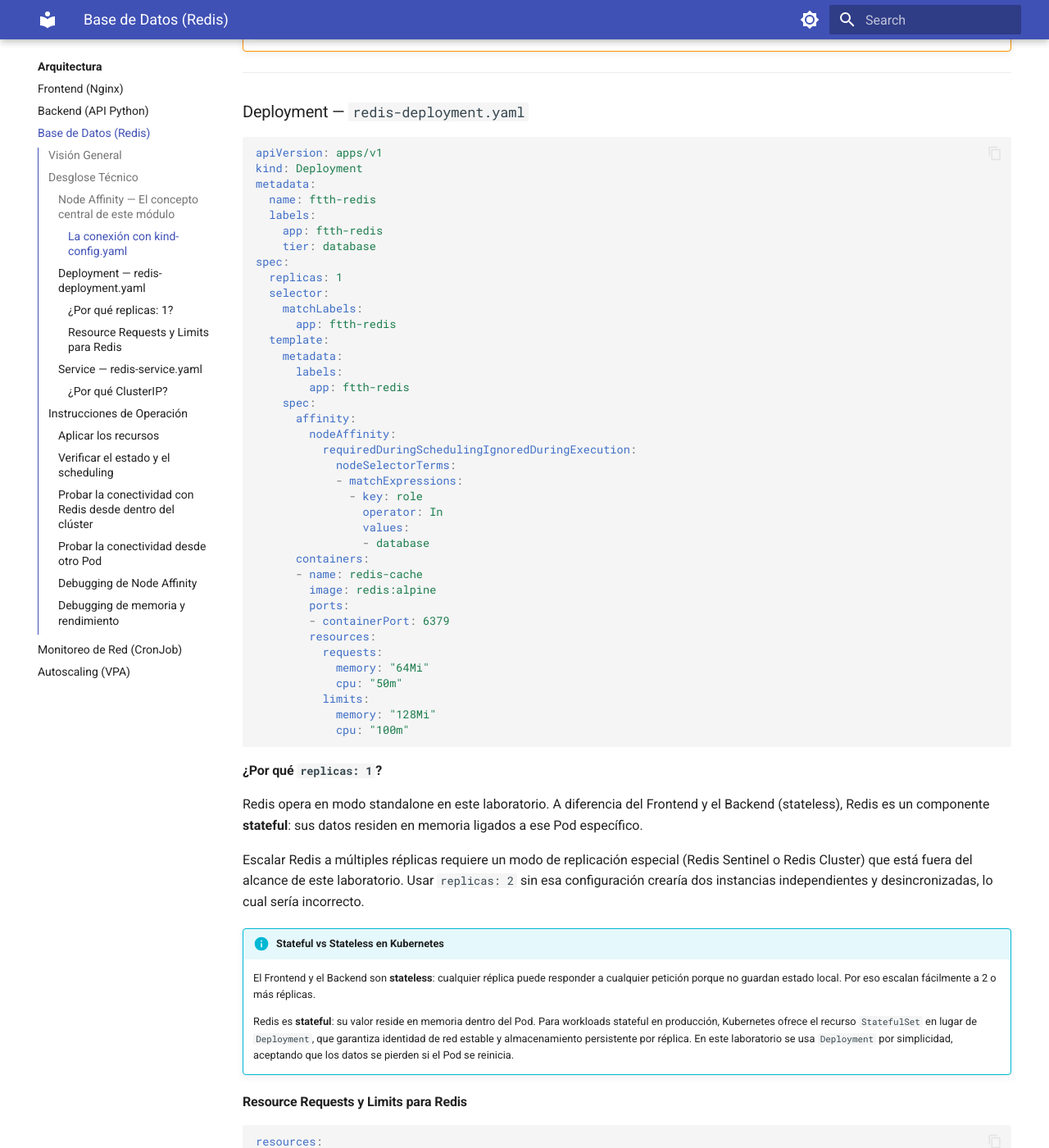
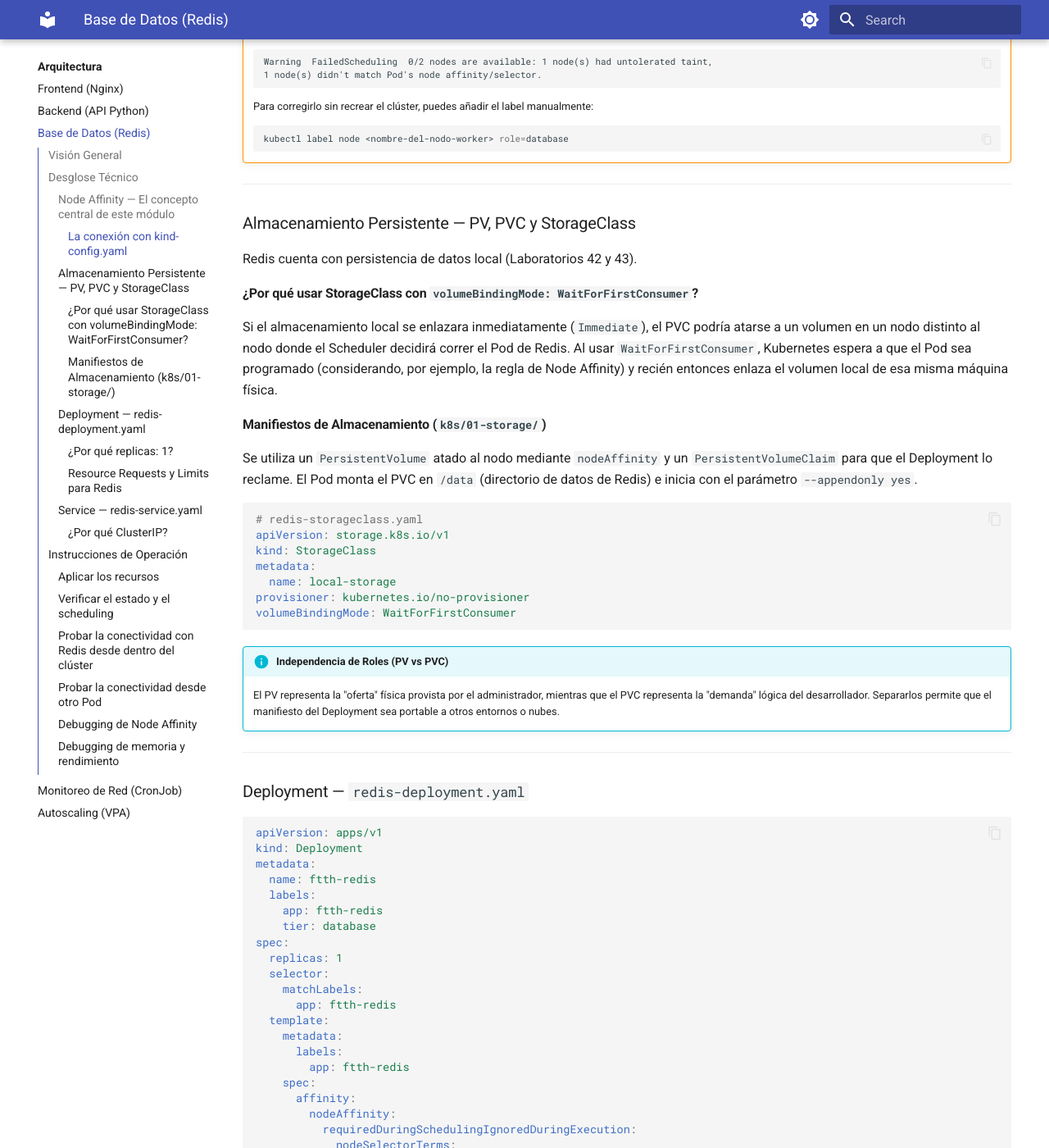
Before and after one commit to LabordaSebastian/proyecto-k8s-ftth, an MkDocs documentation site: the page built from docs/architecture/redis.md, in a window 1280 px wide and 1400 px high, scrolled down 2932 px. Shown: the whole window at 82% size. Built offline with MkDocs 1.6.1 and Material for MkDocs 9.7.7, drawn with Linux system fonts in a browser that asks for light colours; some of the changed text lies outside the part shown.

Commit message:
feat(storage): implementar persistencia para Redis (Lab 42 y 43)
- Añadido local-storage StorageClass con WaitForFirstConsumer

- Creados PersistentVolume y PersistentVolumeClaim para Redis

- Modificado deployment de Redis para usar persistencia

- Solucionado race condition al aplicar CRDs en manage-env.sh

- Documentación actualizada

````diff
--- a/docs/architecture/redis.md
+++ b/docs/architecture/redis.md
@@ -10,6 +10,9 @@
 |---|---|---|
 | `Deployment` | `ftth-redis` | Gestiona la única réplica del motor de caché |
 | `Service` | `ftth-redis-service` | Expone el puerto `6379` internamente (ClusterIP) |
+| `StorageClass` | `local-storage` | Define la clase de almacenamiento local con `WaitForFirstConsumer` |
+| `PersistentVolume` | `redis-pv` | Reserva 1Gi de espacio físico en el nodo Worker |
+| `PersistentVolumeClaim` | `redis-data-pvc` | Reclama 500Mi del volumen persistente para el Deployment |
 
 El vínculo entre la infraestructura y el workload funciona así:
 
@@ -109,6 +112,33 @@
 
 ---
 
+### Almacenamiento Persistente — PV, PVC y StorageClass
+
+Redis cuenta con persistencia de datos local (Laboratorios 42 y 43).
+
+#### ¿Por qué usar StorageClass con `volumeBindingMode: WaitForFirstConsumer`?
+
+Si el almacenamiento local se enlazara inmediatamente (`Immediate`), el PVC podría atarse a un volumen en un nodo distinto al nodo donde el Scheduler decidirá correr el Pod de Redis. Al usar `WaitForFirstConsumer`, Kubernetes espera a que el Pod sea programado (considerando, por ejemplo, la regla de Node Affinity) y recién entonces enlaza el volumen local de esa misma máquina física.
+
+#### Manifiestos de Almacenamiento (`k8s/01-storage/`)
+
+Se utiliza un `PersistentVolume` atado al nodo mediante `nodeAffinity` y un `PersistentVolumeClaim` para que el Deployment lo reclame. El Pod monta el PVC en `/data` (directorio de datos de Redis) e inicia con el parámetro `--appendonly yes`.
+
+```yaml
+# redis-storageclass.yaml
+apiVersion: storage.k8s.io/v1
+kind: StorageClass
+metadata:
+  name: local-storage
+provisioner: kubernetes.io/no-provisioner
+volumeBindingMode: WaitForFirstConsumer
+```
+
+!!! info "Independencia de Roles (PV vs PVC)"
+    El PV representa la "oferta" física provista por el administrador, mientras que el PVC representa la "demanda" lógica del desarrollador. Separarlos permite que el manifiesto del Deployment sea portable a otros entornos o nubes.
+
+---
+
 ### Deployment — `redis-deployment.yaml`
 
 ```yaml
@@ -141,6 +171,7 @@
       containers:
       - name: redis-cache
         image: redis:alpine
+        command: ["redis-server", "--appendonly", "yes"]
         ports:
         - containerPort: 6379
         resources:
@@ -150,6 +181,13 @@
           limits:
             memory: "128Mi"
             cpu: "100m"
+        volumeMounts:
+        - name: redis-data
+          mountPath: /data
+      volumes:
+      - name: redis-data
+        persistentVolumeClaim:
+          claimName: redis-data-pvc
 ```
 
 #### ¿Por qué `replicas: 1`?
````
Also changed, not shown: 5 other files.
